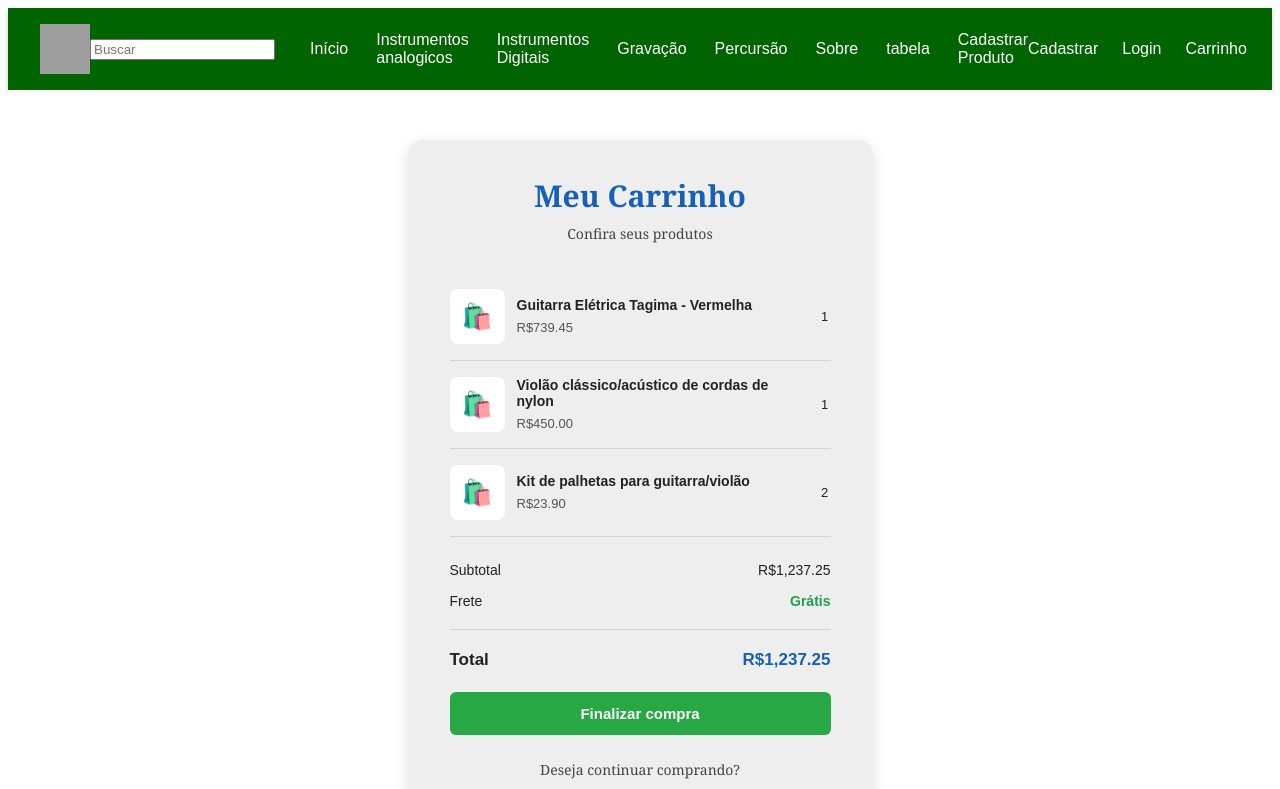
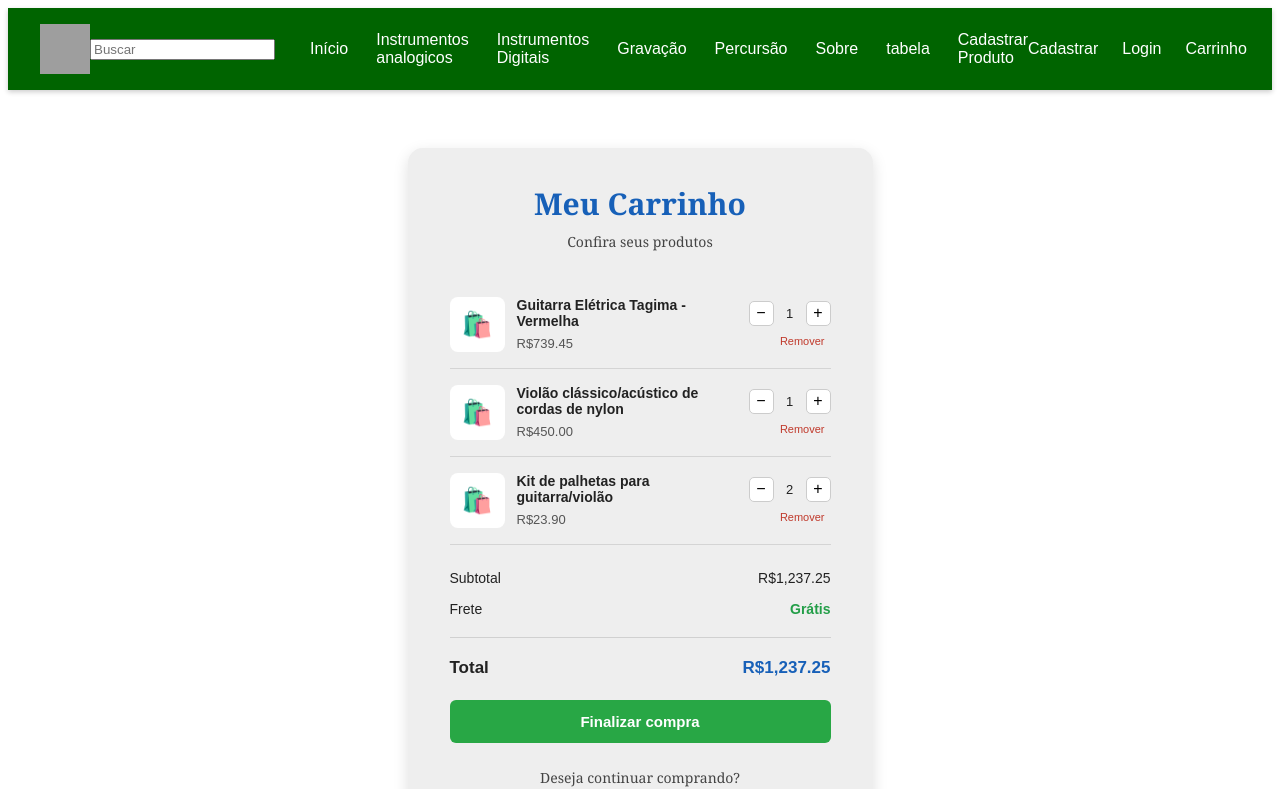
Before and after one commit to TaffarelAS/ProjectPI, an Angular app: page /carrinho in a window 1280 px wide. Shown: the top 789 px of the page. Built offline with nearby package versions, Linux system fonts and the light colour scheme; grey boxes are pictures that could not be loaded.

Commit message:
Segunda Versão Carrinho - Alterar quantidade de produtos no carrinho

```diff
--- a/src/app/pages/carrinho/carrinho.html
+++ b/src/app/pages/carrinho/carrinho.html
@@ -1,20 +1,39 @@
+<!DOCTYPE html>
+<html lang="pt-br">
+
+
+<head>
+  <meta charset="UTF-8">
+  <meta name="viewport" content="width=device-width, initial-scale=1.0">
+  <title>Tela de Carrinho</title>
+  <link rel="stylesheet" href="carrinho.css">
+</head>
+
+
+<body>
+
 
   <div class="pagina">
     <div class="carrinho-card">
+
 
       <header class="cabecalho">
         <h1>Meu Carrinho</h1>
         <p>Confira seus produtos</p>
       </header>
 
+
       <div class="conteudo">
 
+
         <div class="produto" *ngFor="let produto of produtos">
+
 
           <div class="produto-info">
             <div class="produto-imagem">
               <span>🛍️</span>
             </div>
+
 
             <div class="produto-detalhes">
               <h3>{{ produto.nome }}</h3>
@@ -24,50 +43,80 @@
             </div>
           </div>
 
+
           <div class="produto-acoes">
             <div class="quantidade">
+              <button type="button" (click)="diminuirQuantidade(produto)" aria-label="Diminuir quantidade">
+                −
+              </button>
+
+
               <span>{{ produto.quantidade }}</span>
-          </div>
+
+
+              <button type="button" (click)="aumentarQuantidade(produto)" aria-label="Aumentar quantidade">
+                +
+              </button>
             </div>
 
+
+            <button type="button" class="remover" (click)="removerProduto(produto.id)">
+              Remover
+            </button>
           </div>
+
+
+        </div>
+
 
         <div class="vazio" *ngIf="produtos.length === 0">
           <span>🛒</span>
           <p>Seu carrinho está vazio.</p>
         </div>
 
+
       </div>
 
+
       <div class="resumo" *ngIf="produtos.length > 0">
+
 
         <div class="linha-resumo">
           <span>Subtotal</span>
           <span>{{ total | currency:'BRL' }}</span>
         </div>
 
+
         <div class="linha-resumo">
           <span>Frete</span>
           <span class="frete">Grátis</span>
         </div>
 
+
         <div class="divisor"></div>
+
 
         <div class="linha-total">
           <strong>Total</strong>
           <strong>{{ total | currency:'BRL' }}</strong>
         </div>
 
+
         <button class="btn-finalizar" (click)="finalizarCompra()">
           Finalizar compra
         </button>
 
+
       </div>
+
 
       <footer class="rodape">
         <p>Deseja continuar comprando?</p>
-      <a href="/produtos">Voltar às compras</a>
+        <a routerLink="/home">Voltar às compras</a>
       </footer>
+
 
     </div>
   </div>
+</body>
+</html>
--- a/src/app/pages/carrinho/carrinho.ts
+++ b/src/app/pages/carrinho/carrinho.ts
@@ -1,7 +1,7 @@
 
 import { Component } from '@angular/core';
 import { CommonModule } from '@angular/common';
-
+import { RouterLink } from '@angular/router';
 
 interface Produto {
   id: number;
@@ -12,7 +12,7 @@ interface Produto {
 
 @Component({
   selector: 'app-carrinho',
-  imports: [CommonModule],
+  imports: [CommonModule, RouterLink],
   templateUrl: './carrinho.html',
   styleUrl: './carrinho.css',
 })
@@ -47,6 +47,24 @@ export class Carrinho {
     );
   }
 
+  aumentarQuantidade(produto: Produto): void {
+    produto.quantidade++;
+  }
+
+
+  diminuirQuantidade(produto: Produto): void {
+    if (produto.quantidade > 1) {
+      produto.quantidade--;
+    }
+  }
+
+
+  removerProduto(id: number): void {
+    this.produtos = this.produtos.filter(
+      produto => produto.id !== id
+    );
+  }
+
 
   finalizarCompra(): void {
     alert('Compra encaminhada para finalização!');
```
Also changed, not shown: src/app/pages/carrinho/carrinho.css (+37 -0 lines). Lines whose indentation alone changed are shown as unchanged.
